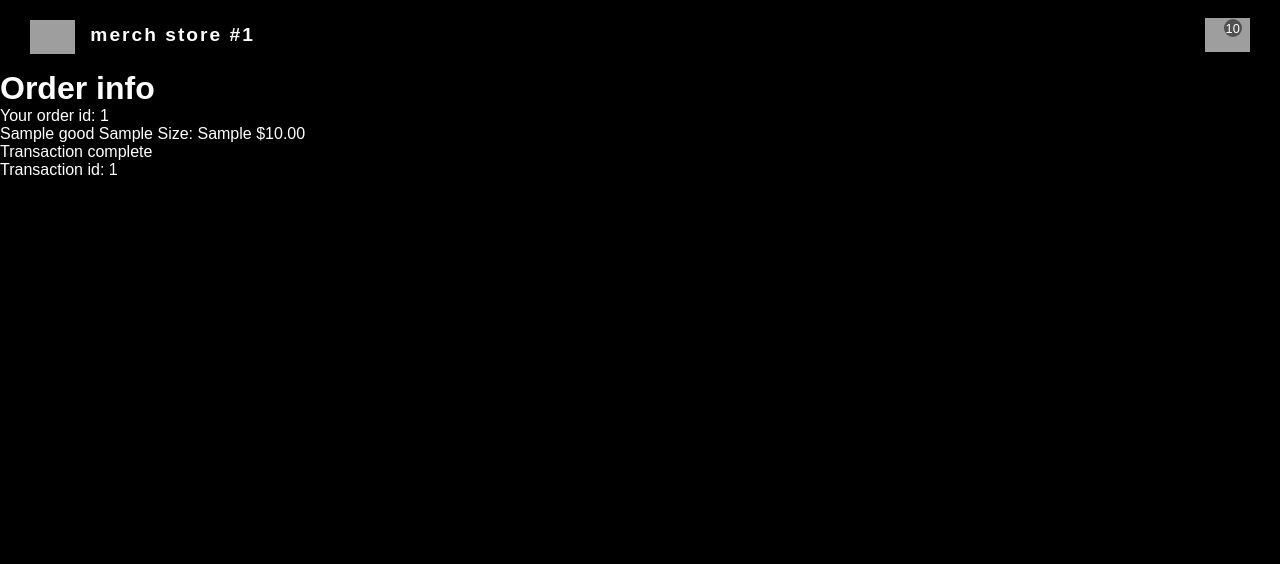
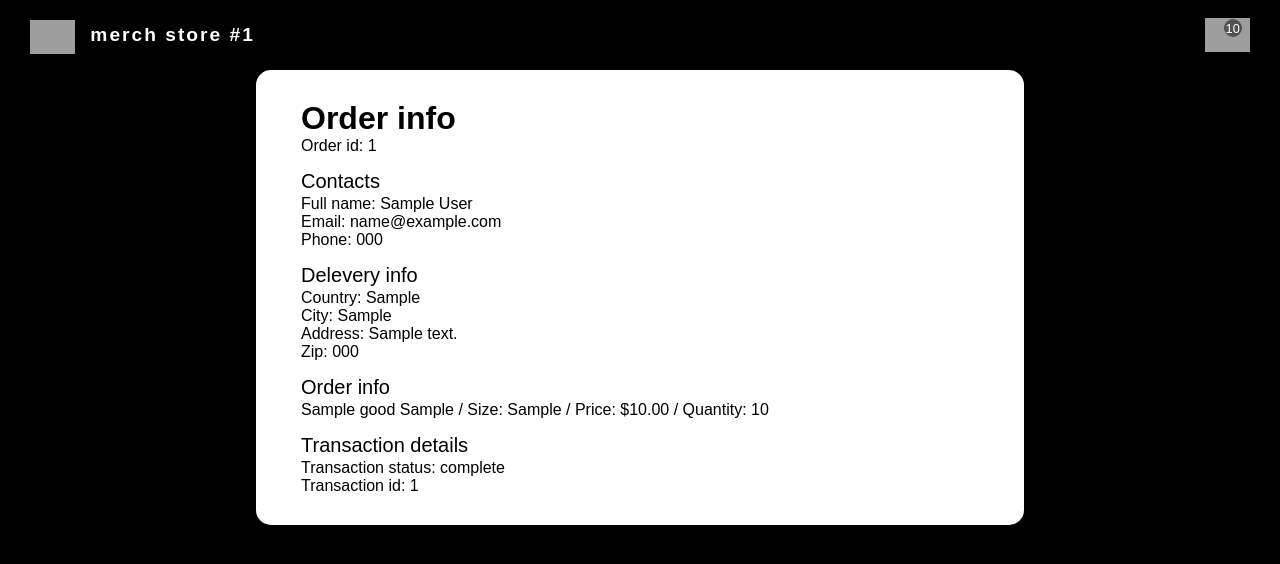
Before and after one commit to petosbratok/merch-store, a Django app: page /order/1/ in a window 1280 px wide. Shown: the top 564 px of the page. Run offline with Django 3.2, Linux system fonts and the light colour scheme; tables that the repository leaves empty hold one stand-in row (values such as "Sample post"); some libraries are stand-ins or nearby versions; some web fonts are replaced; grey boxes are pictures that could not be loaded.

Commit message:
code readability optimized; order frontend

```diff
--- a/shop/static/css/cart.css
+++ b/shop/static/css/cart.css
@@ -58,7 +58,7 @@ ul{
   margin-top: 10px;
 }
 .size-value{
-  text-transform: capitalize;
+  text-transform: uppercase;
   font-weight: 500;
 }
 .dollar-sign-item{
--- /dev/null
+++ b/shop/static/css/order.css
@@ -0,0 +1,20 @@
+.order{
+  background: white;
+  color: black;
+  width: 60%;
+  font-size: 1.25em;
+  margin: 0 auto;
+  padding: 30px 45px;
+  border-radius: 15px;
+}
+.segment{
+  margin-top: 15px;
+}
+.segment-title{
+  font-weight: 500;
+  font-size: 1.25em;
+  margin-bottom: 2px;
+}
+.segment-value{
+  font-weight: 500;
+}
--- a/shop/static/css/product.css
+++ b/shop/static/css/product.css
@@ -23,6 +23,7 @@ img{
   border-bottom-left-radius: 0;
 }
 .info{
+  margin-top: 15px;
   font-size: 0.8em;
   margin-left: 8vw;
 }
--- /dev/null
+++ b/shop/static/js/base.js
@@ -0,0 +1,22 @@
+function getCookie(name) {
+    var cookieValue = null;
+    if (document.cookie && document.cookie !== '') {
+        var cookies = document.cookie.split(';');
+        for (var i = 0; i < cookies.length; i++) {
+            var cookie = cookies[i].trim();
+            // Does this cookie string begin with the name we want?
+            if (cookie.substring(0, name.length + 1) === (name + '=')) {
+                cookieValue = decodeURIComponent(cookie.substring(name.length + 1));
+                break;
+            }
+        }
+    }
+    return cookieValue;
+}
+
+let order_id = getCookie('order_id')
+
+if (order_id == null || order_id == undefined){
+  order_id = uuidv4()
+  document.cookie = 'order_id=' + order_id + ";domain=;path=/"
+}
--- a/shop/templates/shop/base.html
+++ b/shop/templates/shop/base.html
@@ -30,4 +30,5 @@
     </main>
   </body>
   {% block scripts %}{% endblock %}
+  <script type="text/javascript" src="{% static 'js/base.js' %}"></script>
 </html>
--- a/shop/templates/shop/checkout.html
+++ b/shop/templates/shop/checkout.html
@@ -10,7 +10,7 @@
  <form class="" method="post">
    {% csrf_token %}
    <div class="label-container">
-     <h3>Checkout</h3>
+     <h3>Shipping information</h3>
    </div>
    {{ form|crispy }}
    <div class="button-container">
--- a/shop/templates/shop/order.html
+++ b/shop/templates/shop/order.html
@@ -2,29 +2,40 @@
 {% load static %}
 
 {% block links %}
+<link rel="stylesheet" href="{% static 'css/order.css' %}">
 {% endblock %}
 
 {% block content %}
-<div style="margin: auto; font-size: 1.25em;"class="order">
+<div class="order">
   <h1>Order info</h1>
-  <p>Your order id: {{ order.order_id }}</p>
-  <ul>
+  <p class="segment-key">Order id: <span class="segment-value">{{ order.order_id }}</span></p>
+  <div class="segment">
+    <p class="segment-title">Contacts</p>
+    <p class="segment-key">Full name: <span class="segment-value">{{ order.delivery_info.full_name }}</span></p>
+    <p class="segment-key">Email: <span class="segment-value">{{ order.delivery_info.email }}</span></p>
+    <p class="segment-key">Phone: <span class="segment-value">{{ order.delivery_info.phone }}</span></p>
+  </div>
+  <div class="segment">
+    <p class="segment-title">Delevery info</p>
+    <p class="segment-key">Country: <span class="segment-value">{{ order.delivery_info.country }}</span></p>
+    <p class="segment-key">City: <span class="segment-value">{{ order.delivery_info.city }}</span></p>
+    <p class="segment-key">Address: <span class="segment-value">{{ order.delivery_info.address }}</span></p>
+    <p class="segment-key">Zip: <span class="segment-value">{{ order.delivery_info.zip }}</span></p>
+  </div>
+  <div class="segment">
+    <p class="segment-title">Order info</p>
     {% for item in order.get_cart_items %}
-    <li class="item" id="item_{{ item.id }}"><div class="cart-item">
-            <span class="title">{{ item.product.title }}</span>
-            <span class="type">{{ item.product.type.type }}</span>
-            <span class="size">Size: <span class="size-value">{{ item.size }}</span></span>
-            <span class="price"><span class="dollar-sign-item">$</span>{{ item.product.price }}</span>
-    </div></li>
+    <p class="segment-key"><span class="segment-value">{{ item.product.title }} {{ item.product.type.type }}  /   Size: {{ item.size }}  /   Price: ${{ item.product.price }}  /   Quantity: {{ item.quantity }}</span></p>
     {% endfor %}
-    <li>
-      {% if order.transaction_id == '9999999999999999' %}
-      <p>Order have not been paid yet</p>
-      {% else %}
-      <p>Transaction complete</p>
-      <p>Transaction id: {{ order.transaction_id }}</p>
-      {% endif %}
-    </li>
-  </ul>
+  </div>
+  <div class="segment">
+    <p class="segment-title">Transaction details</p>
+    {% if order.transaction_id == '9999999999999999' %}
+    <p class="segment-key">Transaction status: <span class="segment-value">incomplete</span></p>
+    {% else %}
+    <p class="segment-key">Transaction status: <span class="segment-value">complete</span></p>
+    <p class="segment-key">Transaction id: <span class="segment-value">{{ order.transaction_id }}</span></p>
+    {% endif %}
+  </div>
 </div>
 {% endblock %}
```
Also changed, not shown: shop/static/css/checkout.css (+11 -7 lines), shop/static/js/home.js (+0 -14 lines), shop/static/js/item_detail.js (deleted, +0 -10 lines), shop/static/js/product.js (+0 -41 lines).
